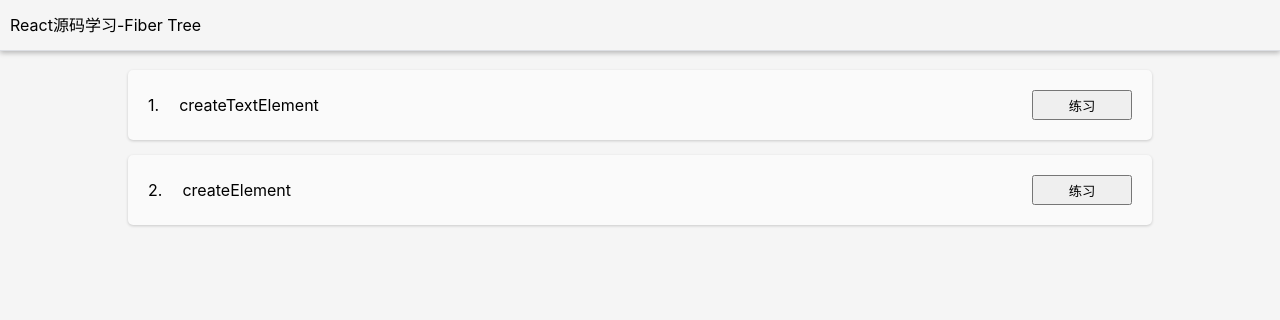
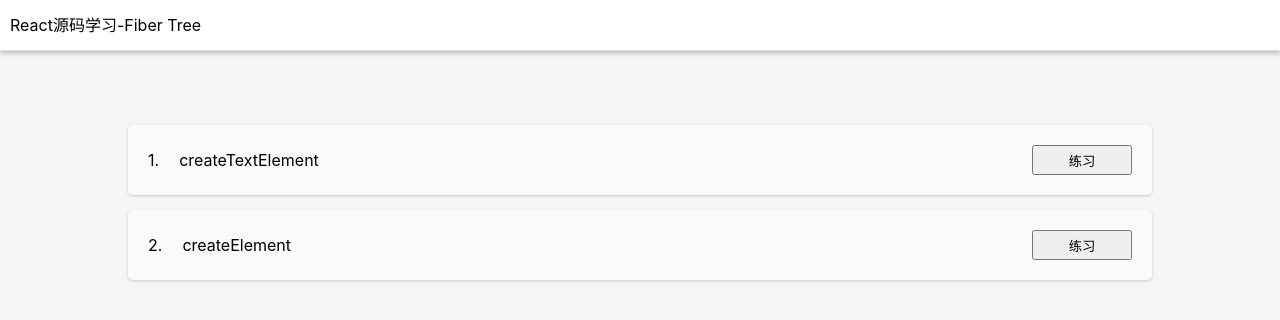
Before and after one commit to niuben/code-practice, a React app: page / in a window 1280 px wide. Shown: the top 320 px of the page. Built offline with nearby package versions, Linux system fonts and the light colour scheme.

Commit message:
自动设置单元滚动条位置

```diff
--- a/src/component/unittest/index.js
+++ b/src/component/unittest/index.js
@@ -13,11 +13,18 @@
 
     return <div className="markdown markdown-body">
         {/* <h2 className="successStatus">测试通过</h2> */}
+
+        {
+            props.data.map((unit, index) => {
+                return <a href={"#case" + ( index + 1)}>case{index + 1}</a>
+            })
+        }
+
         <div className="cases">
             {
                 props.data.map((unit, index)=>{
                     return <div className="case" key={index}>
-                        <h3 className={unit.status == "equal" ? "successStatus" : "errorStatus"}>case{unit.index + 1}: {UNIT_TEST_CONFIG[unit.status]}</h3>
+                        <h3 id={"case" + (index + 1)} className={unit.status == "equal" ? "successStatus" : "errorStatus"}>case{unit.index + 1}: {UNIT_TEST_CONFIG[unit.status]}</h3>
                         <p><strong>执行: </strong></p>
                         <pre>
                             <code className="language-js">
--- a/src/pages/problem/index.js
+++ b/src/pages/problem/index.js
@@ -6,7 +6,7 @@
 import Header from "../../component/header/index";
 import MarkDown from "../../component/markdown/index";
 import Edit from "../../component/edit/index";
-import Run from "../../component/run/index";
+
 import UnitTest from "../../component/unittest/index";
 
 import Worker from "../../model/run.worker.js";
@@ -42,6 +42,7 @@
         this.MyWorker.onmessage = function (e) {
             that.state.UnitTest.push(e.data);
             that.forceUpdate();
+            document.querySelector(".content-right").scrollTop = window.innerHeight;
         }
 
         /*
--- a/src/style/layout.scss
+++ b/src/style/layout.scss
@@ -9,12 +9,15 @@
     height: 50px;
     top: 0px;
     left: 0px;
+    z-index: 100;
+    background-color: #FFF;
+
 }
 
 /* 左右布局 */
 .content, .home {
     width: auto;
-    margin-top: 55px;
+    padding-top: 55px;
     height: 100%;
 }
 
```
